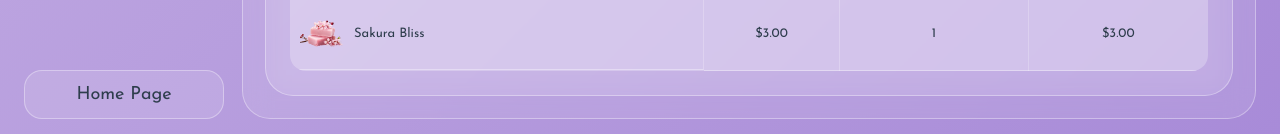
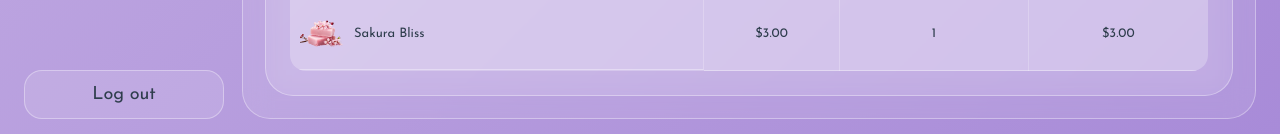
Before and after one commit to yasmieen-alshehri/swe363-milestone4-frontend, a React (Vite) app: page /customer-service/tickets in a window 1280 px wide. Shown: the part 1219-1353 px from the top of the page. Built offline with nearby package versions, Linux system fonts and the light colour scheme.

Commit message:
fix: update button label from 'Home Page' to 'Log out' in TicketManagement

```diff
--- a/src/pages/TicketManagement.jsx
+++ b/src/pages/TicketManagement.jsx
@@ -132,7 +132,7 @@ function TicketManagement() {
 
           <div className="cs-spacer" />
 
-          <button onClick={() => navigate("/")}>Home Page</button>
+          <button onClick={() => navigate("/")}>Log out</button>
         </div>
 
         <div className="ticket-main">
```
